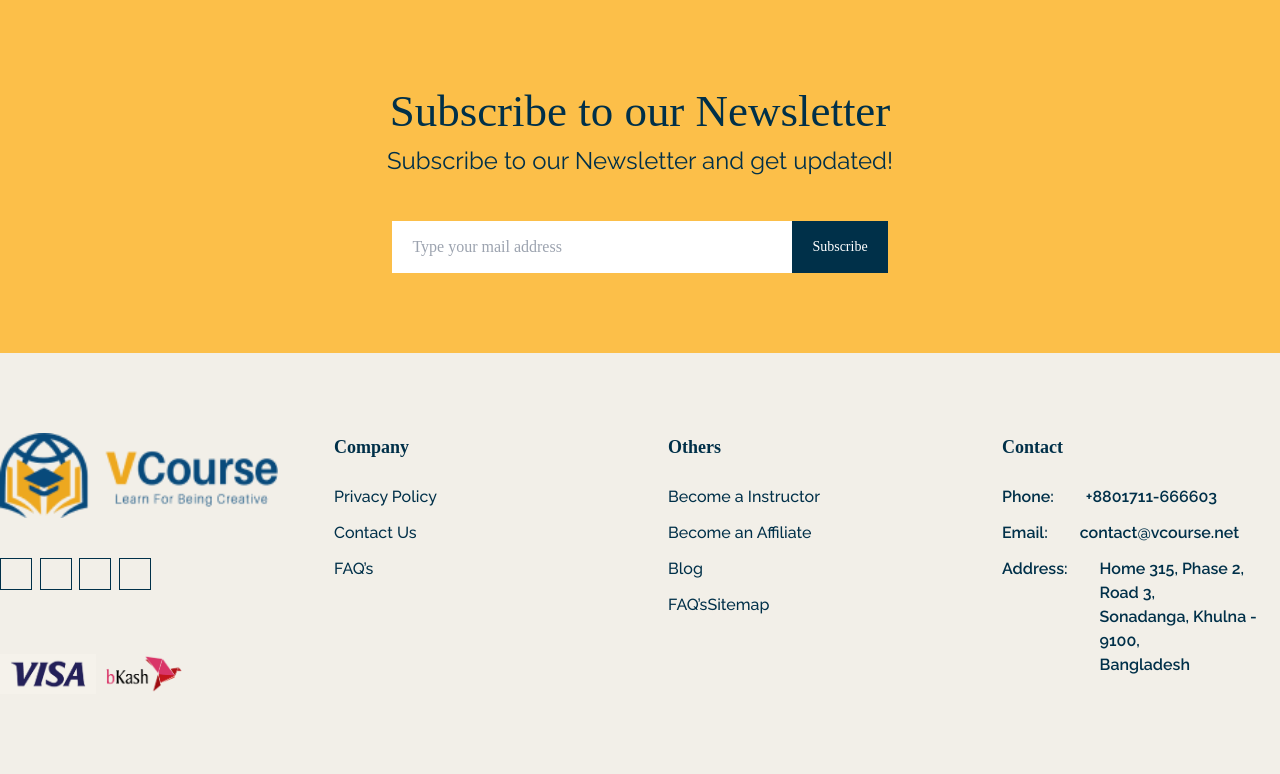
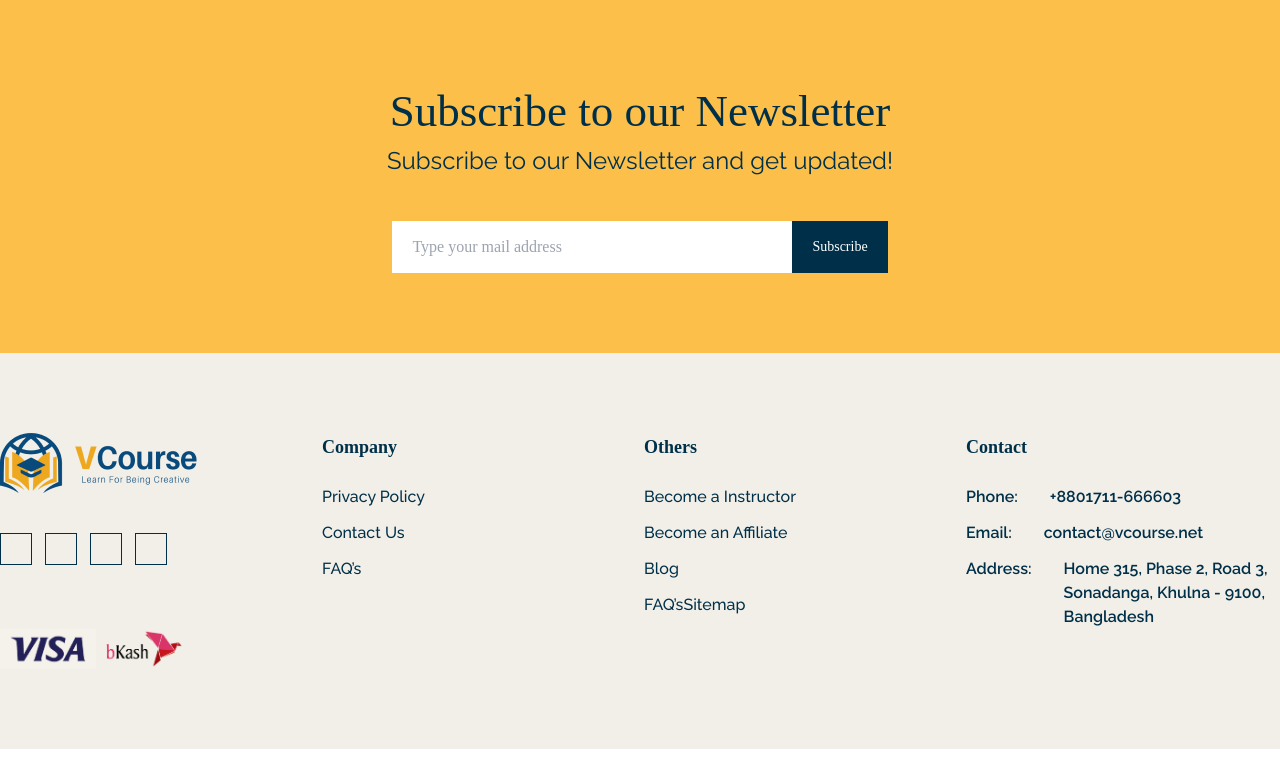
Before and after one commit to webdevbiswaajit/VCourse, a React (Create React App) app: page / in a window 1280 px wide. Shown: the part 4536-5310 px from the top of the page. After the commit the page ends 5285 px from the top, so only its background shows below. Built offline with nearby package versions, Linux system fonts and the light colour scheme; some icons are missing; a web font is replaced by a local one.

Commit message:
Footer design

```diff
--- a/src/Component/Common/Footer.js
+++ b/src/Component/Common/Footer.js
@@ -10,9 +10,9 @@ function Footer() {
     <>
       <div className=" bg-light_white py-20">
         <div className="container mx-auto">
-          <div className="grid grid-cols-4 gap-14">
+          <div className="grid grid-cols-4 gap-2">
             <div className=" ">
-              <img className=" w-full" src={logo} alt="" />
+              <img className="" src={logo} alt="" />
               <div className="mt-10 grid grid-cols-7">
                 <div className=" w-8 h-8 border flex justify-center items-center hover:bg-black transition-all text-black  hover:text-white">
                   <Icon className=" text-5 " icon="uil:facebook-f" />
```
